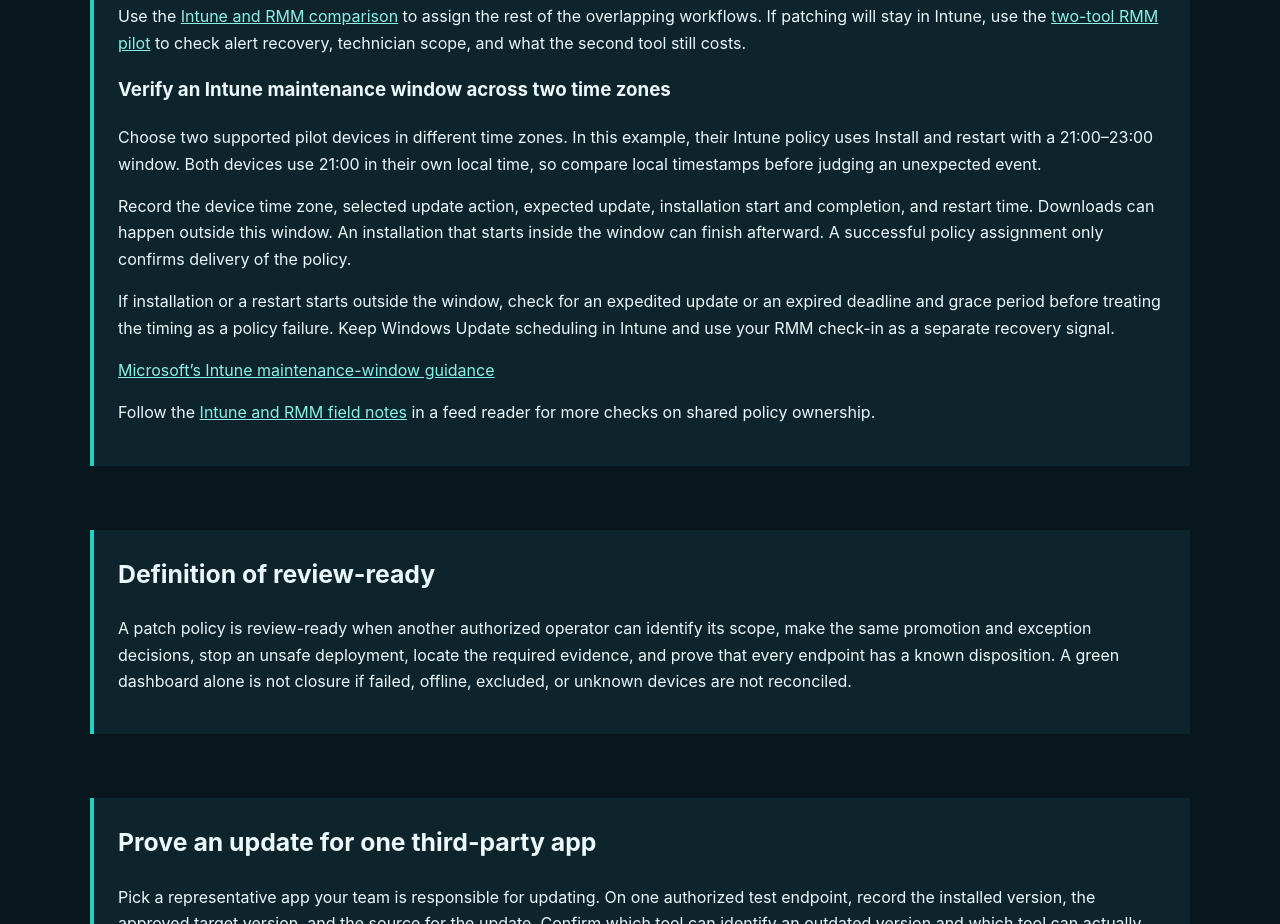
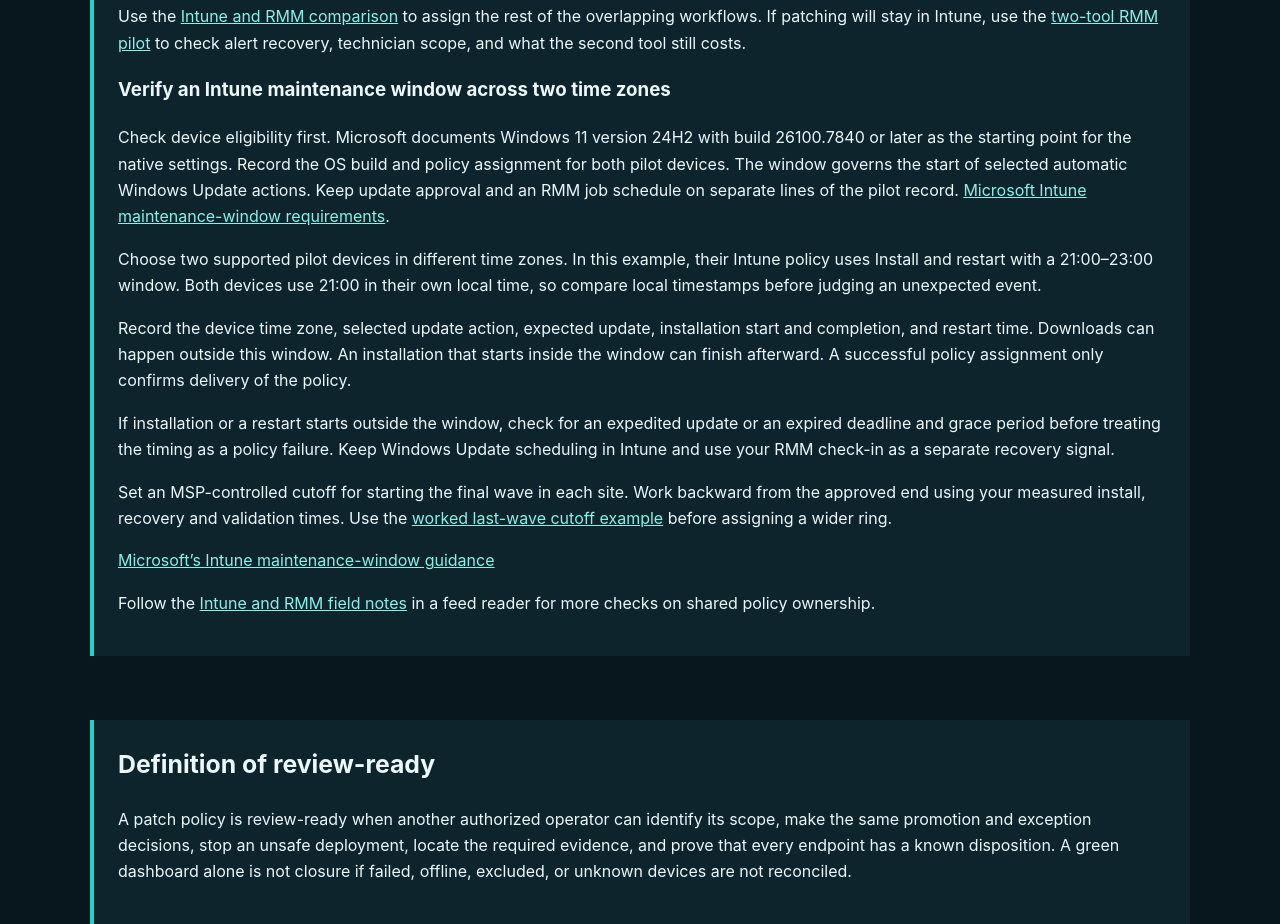
Before and after one commit to izikipizi/nizlo-msp-operations-resources, a plain HTML site: page docs/windows-patch-policy-review-checklist.html in a window 1280 px wide. Shown: the part 3119-4043 px from the top of the page. Drawn offline with Linux system fonts and the light colour scheme.

Commit message:
Connect Intune maintenance-window pilots with the final-wave cutoff

```diff
--- a/docs/windows-patch-policy-review-checklist.html
+++ b/docs/windows-patch-policy-review-checklist.html
@@ -137,9 +137,11 @@
         <p>Record the pilot device’s update type and baseline before judging a restart. A Hotpatch security update on a current baseline takes effect without a restart, but the baseline update itself requires one. A device that falls behind the baseline can still need a restart in a Hotpatch month. Confirm the update type in <a href="https://learn.microsoft.com/en-us/intune/device-updates/windows/configure-hotpatch">Microsoft’s Hotpatch guidance</a> and record the installed update, restart state, and next planned window before changing either tool’s policy.</p>
         <p>Use the <a data-trial-campaign href="https://nizlo.com/guides/rmm-vs-intune?utm_source=github_pages&amp;utm_medium=resource&amp;utm_campaign=intune_rmm_policy_ownership&amp;utm_content=patch_policy_review">Intune and RMM comparison</a> to assign the rest of the overlapping workflows. If patching will stay in Intune, use the <a data-trial-campaign href="rmm-evaluation-scorecard-template.html#separate-patching-pilot">two-tool RMM pilot</a> to check alert recovery, technician scope, and what the second tool still costs.</p>
         <h3 id="intune-maintenance-window-pilot">Verify an Intune maintenance window across two time zones</h3>
+        <p>Check device eligibility first. Microsoft documents Windows 11 version 24H2 with build 26100.7840 or later as the starting point for the native settings. Record the OS build and policy assignment for both pilot devices. The window governs the start of selected automatic Windows Update actions. Keep update approval and an RMM job schedule on separate lines of the pilot record. <a href="https://learn.microsoft.com/en-us/intune/device-updates/maintenance-windows">Microsoft Intune maintenance-window requirements</a>.</p>
         <p>Choose two supported pilot devices in different time zones. In this example, their Intune policy uses Install and restart with a 21:00–23:00 window. Both devices use 21:00 in their own local time, so compare local timestamps before judging an unexpected event.</p>
         <p>Record the device time zone, selected update action, expected update, installation start and completion, and restart time. Downloads can happen outside this window. An installation that starts inside the window can finish afterward. A successful policy assignment only confirms delivery of the policy.</p>
         <p>If installation or a restart starts outside the window, check for an expedited update or an expired deadline and grace period before treating the timing as a policy failure. Keep Windows Update scheduling in Intune and use your RMM check-in as a separate recovery signal.</p>
+        <p>Set an MSP-controlled cutoff for starting the final wave in each site. Work backward from the approved end using your measured install, recovery and validation times. Use the <a data-trial-campaign href="windows-patch-maintenance-window-calculator.html#latest-wave-start">worked last-wave cutoff example</a> before assigning a wider ring.</p>
         <p><a href="https://learn.microsoft.com/en-us/intune/device-updates/maintenance-windows">Microsoft’s Intune maintenance-window guidance</a></p>
         <p>Follow the <a href="intune-feed.xml" type="application/atom+xml">Intune and RMM field notes</a> in a feed reader for more checks on shared policy ownership.</p>
       </section>
```
